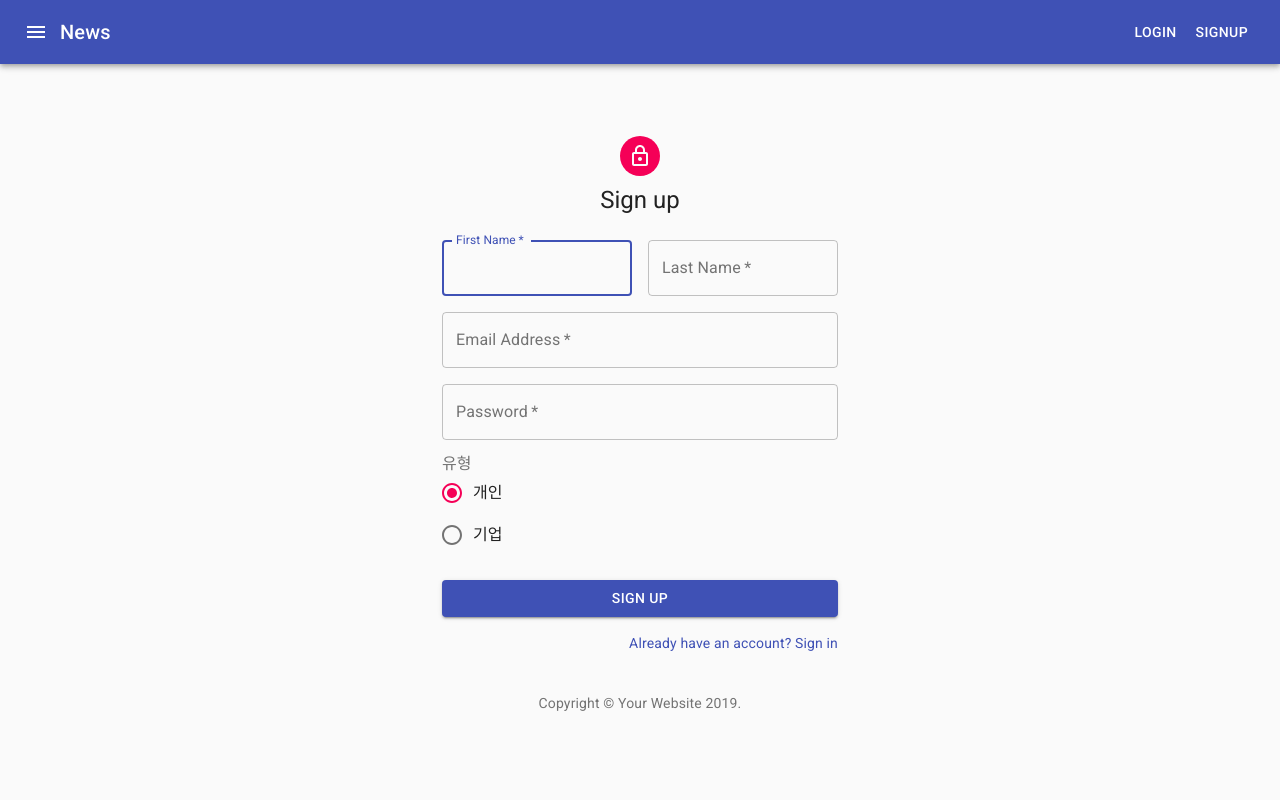
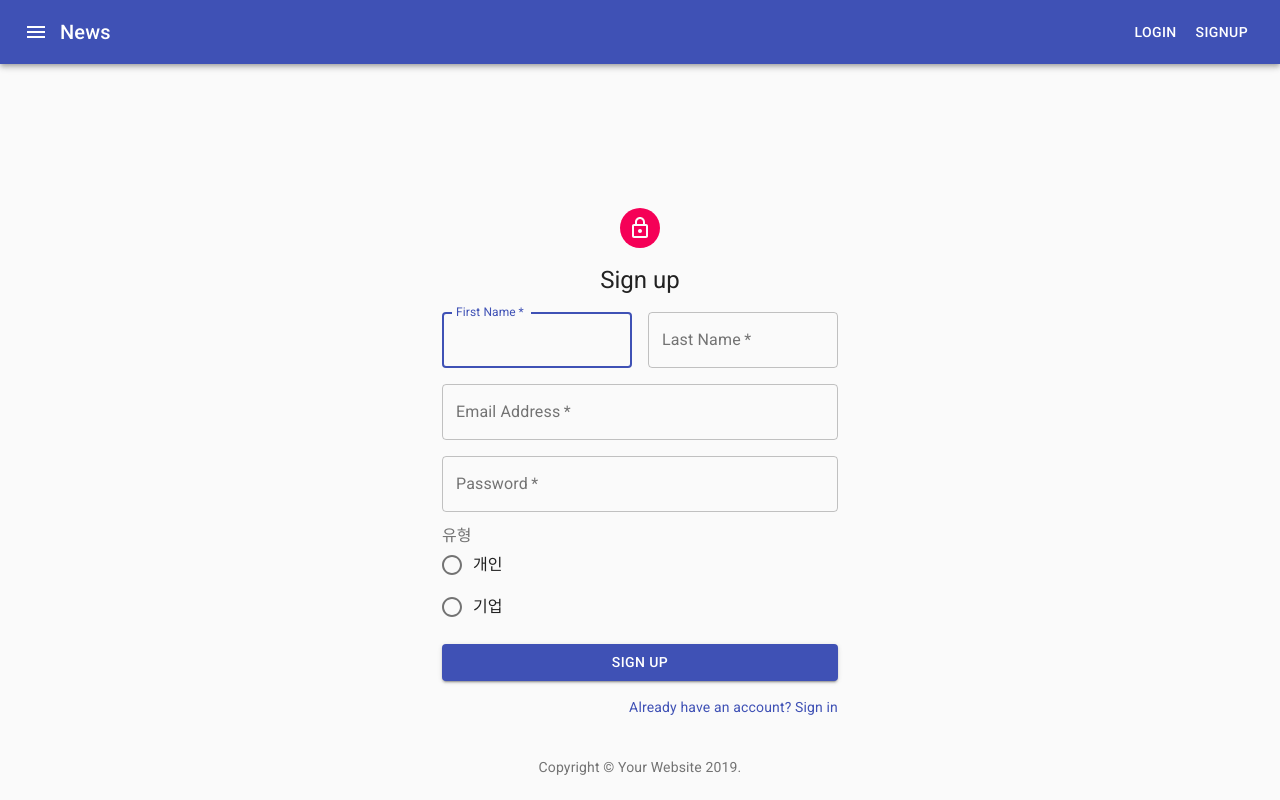
Before and after one commit to YangSSo51/gugusafront, a React (Create React App) app: page /signup in a window 1280 px wide. Built offline with nearby package versions, Linux system fonts and the light colour scheme.

Commit message:
detail 및 여러가지

```diff
--- a/src/App.css
+++ b/src/App.css
@@ -26,3 +26,15 @@
 .submit {
     margin: 1rem 0rem 1rem !important;
 }
+
+/*detail*/
+.author{
+    position: relative;
+    top: 50%;
+    left: 50%;
+    transform: translate(-50%,-50%);
+    /*vertical-align: middle !important;*/
+}
+.detailPaper{
+    padding: 1rem 2rem 4rem
+}
--- a/src/App.js
+++ b/src/App.js
@@ -1,6 +1,6 @@
 import React,{ Component } from 'react';
 import './App.css';
-import { SignUp,SignIn } from './Components';
+import { SignUp,SignIn,detail } from './Components';
 import { Route, BrowserRouter } from 'react-router-dom';
 import NavBar from "./Components/NavBar";
 
@@ -13,6 +13,7 @@ class App extends Component {
                     <NavBar/>
                     <Route exact path="/signup" component={SignUp}/>
                     <Route exact path="/signin" component={SignIn}/>
+                    <Route exact path="/detail" component={detail}/>
                   </BrowserRouter>
             </div>
         );
--- a/src/Components/SignUp.js
+++ b/src/Components/SignUp.js
@@ -30,44 +30,29 @@ function Copyright() {
 }
 
 
-const useStyles = makeStyles(theme => ({
-  paper: {
-    marginTop: theme.spacing(8),
-    display: 'flex',
-    flexDirection: 'column',
-    alignItems: 'center',
-  },
-  avatar: {
-    margin: theme.spacing(1),
-    backgroundColor: theme.palette.secondary.main,
-  },
-  form: {
-    width: '100%', // Fix IE 11 issue.
-    marginTop: theme.spacing(3),
-  },
-  submit: {
-    margin: theme.spacing(3, 0, 2),
-  },
-}));
+export default class SignUp extends React.Component{
+  constructor(props) {
+      super(props);
+      this.state ={
+          value: "female"
+      }
+  }
 
-export default function SignUp() {
-  const classes = useStyles();
-  const [value, setValue] = React.useState('female');
-
-  const handleChange = event => {
-    setValue(event.target.value);
+  handleChange = (event) => {
+    this.setState({[event.target.name]: event.target.value});
   };
+    render() {
         return (
             <Container component="main" maxWidth="xs">
                 <CssBaseline />
-      <div className={classes.paper}>
-        <Avatar className={classes.avatar}>
+                <div className="paper">
+                    <Avatar className="avatar">
                         <LockOutlinedIcon />
                     </Avatar>
                     <Typography component="h1" variant="h5">
                         Sign up
                     </Typography>
-        <form className={classes.form} noValidate>
+                    <form className="form" method="post">
                         <Grid container spacing={2}>
                             <Grid item xs={12} sm={6}>
                                 <TextField
@@ -117,11 +102,11 @@ export default function SignUp() {
                             </Grid>
                             <Grid item xs={4}>
                                 <div>
-              <FormControl component="fieldset" className={classes.formControl}>
+                                    <FormControl component="fieldset" className="formControl">
                                         <FormLabel component="legend">유형</FormLabel>
-              <RadioGroup aria-label="gender" name="gender1" value={value} onChange={handleChange}>
-                   <FormControlLabel value="female" control={<Radio />} label="개인" />
-                   <FormControlLabel value="male" control={<Radio />} label="기업" />
+                                        <RadioGroup aria-label="gender" name="type" value={this.value} onChange={this.handleChange}>
+                                            <FormControlLabel value="individual" control={<Radio />} label="개인" />
+                                            <FormControlLabel value="enterprise" control={<Radio />} label="기업" />
                                         </RadioGroup>
                                     </FormControl>
                                 </div>
@@ -135,7 +120,7 @@ export default function SignUp() {
                             fullWidth
                             variant="contained"
                             color="primary"
-            className={classes.submit}
+                            className="submit"
                         >
                             Sign Up
                         </Button>
@@ -154,3 +139,5 @@ export default function SignUp() {
             </Container>
         );
     }
+
+}
--- /dev/null
+++ b/src/Components/detail.js
@@ -0,0 +1,36 @@
+import React from "react";
+import {Container,Grid,Paper} from "@material-ui/core";
+import PersonIcon from '@material-ui/icons/Person';
+
+const dummy_prop = {
+    title:'테스트용 타이틀입니다',
+    content:'테스트용 글입니다',
+    author:'테스터'
+}
+
+export default class NavBar extends React.PureComponent{
+
+    render() {
+        const {id,title,author,content} = dummy_prop
+        return(
+            <Container>
+                <div className="paper">
+                    <Grid container direction="column" wrap="nowrap" spacing={1}>
+                        <Paper className="detailPaper">
+                        <Grid container>
+                            <Grid item><PersonIcon style={{fontSize:80}}></PersonIcon></Grid>
+                            <Grid xs><p className="author">{author}</p></Grid>
+                        </Grid>
+                        <Grid item>
+                            <h1>{title}</h1>
+                        </Grid>
+                        <Grid item>
+                            {content}
+                        </Grid>
+                        </Paper>
+                    </Grid>
+                </div>
+            </Container>
+        )
+    }
+}
--- a/src/Components/index.js
+++ b/src/Components/index.js
@@ -3,3 +3,5 @@
 export { default as SignUp } from './SignUp';
 
 export { default as SignIn } from './SignIn';
+
+export { default as detail} from './detail'
```
Also changed, not shown: 1 other file (tests, documents, lock files or other folders). Lines whose indentation alone changed are shown as unchanged.
